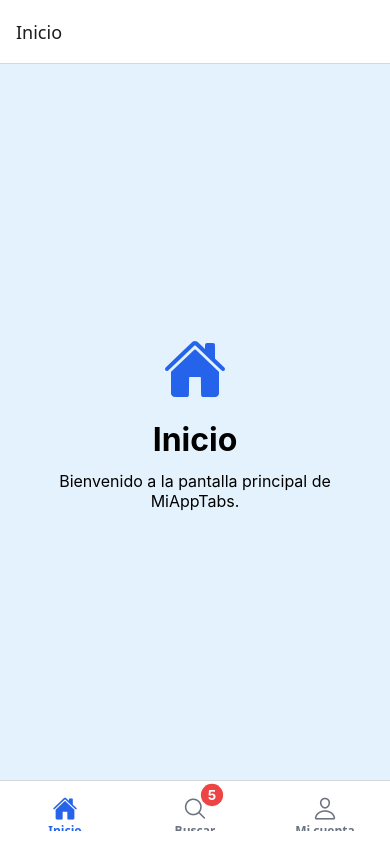
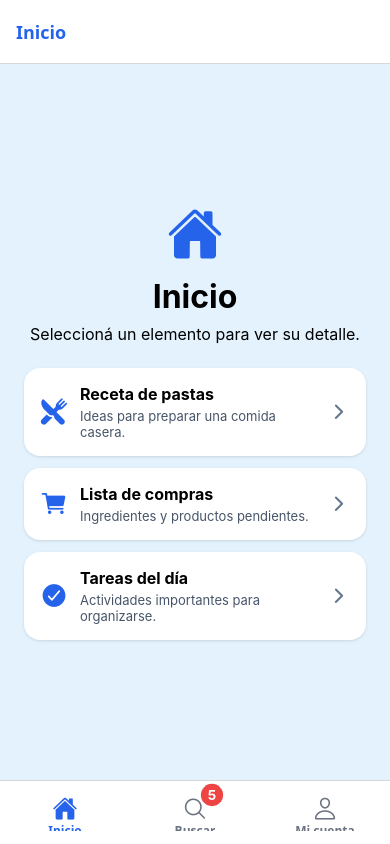
Before and after one commit to ignaci0vidal/MiAppTabs, a React Native app: screen /Lista in a window 390 px wide. Built offline with nearby package versions, Linux system fonts and the light colour scheme.

Commit message:
Agregar stack anidado en Inicio, correspondiente a Ejercicio 3

```diff
--- a/App.tsx
+++ b/App.tsx
@@ -4,7 +4,7 @@ import { NavigationContainer } from '@react-navigation/native';
 import React, { useEffect, useRef } from 'react';
 import { Animated, StyleSheet, View } from 'react-native';
 
-import HomeScreen from './src/screens/HomeScreen';
+import HomeStack from './src/navigation/HomeStack';
 import ProfileScreen from './src/screens/ProfileScreen';
 import SearchScreen from './src/screens/SearchScreen';
 import { RootTabParamList } from './src/types/navigation';
@@ -112,7 +112,13 @@ const App: React.FC = () => {
           ),
         })}
       >
-        <Tab.Screen name="Inicio" component={HomeScreen} />
+        <Tab.Screen
+          name="Inicio"
+          component={HomeStack}
+          options={{
+            headerShown: false,
+          }}
+        />
 
         <Tab.Screen name="Buscar" component={SearchScreen} />
 
--- a/package.json
+++ b/package.json
@@ -12,6 +12,7 @@
     "@expo/vector-icons": "^15.0.3",
     "@react-navigation/bottom-tabs": "^7.15.11",
     "@react-navigation/native": "^7.2.2",
+    "@react-navigation/native-stack": "^7.14.12",
     "expo": "~54.0.33",
     "expo-status-bar": "~3.0.9",
     "react": "19.1.0",
--- /dev/null
+++ b/src/navigation/HomeStack.tsx
@@ -0,0 +1,41 @@
+import React from 'react';
+import { createNativeStackNavigator } from '@react-navigation/native-stack';
+
+import ListaScreen from '../screens/ListaScreen';
+import DetalleScreen from '../screens/DetalleScreen';
+import { HomeStackParamList } from '../types/navigation';
+
+const Stack = createNativeStackNavigator<HomeStackParamList>();
+
+const HomeStack: React.FC = () => {
+  return (
+    <Stack.Navigator
+      initialRouteName="Lista"
+      screenOptions={{
+        headerShown: true,
+        headerTintColor: '#2563EB',
+        headerTitleStyle: {
+          fontWeight: '700',
+        },
+      }}
+    >
+      <Stack.Screen
+        name="Lista"
+        component={ListaScreen}
+        options={{
+          title: 'Inicio',
+        }}
+      />
+
+      <Stack.Screen
+        name="Detalle"
+        component={DetalleScreen}
+        options={({ route }) => ({
+          title: `Detalle #${route.params.id}`,
+        })}
+      />
+    </Stack.Navigator>
+  );
+};
+
+export default HomeStack;
--- /dev/null
+++ b/src/screens/DetalleScreen.tsx
@@ -0,0 +1,100 @@
+import { Ionicons } from '@expo/vector-icons';
+import { RouteProp } from '@react-navigation/native';
+import React from 'react';
+import { StyleSheet, Text, View } from 'react-native';
+
+import { HomeStackParamList } from '../types/navigation';
+
+type DetalleScreenRouteProp = RouteProp<HomeStackParamList, 'Detalle'>;
+
+type Props = {
+  route: DetalleScreenRouteProp;
+};
+
+const detalles = {
+  1: {
+    title: 'Receta de pastas',
+    description:
+      'Detalle de una receta simple para organizar ingredientes, pasos y preparación.',
+    icon: 'restaurant',
+    color: '#2563EB',
+  },
+  2: {
+    title: 'Lista de compras',
+    description:
+      'Detalle de productos pendientes para comprar y organizar mejor las tareas.',
+    icon: 'cart',
+    color: '#EA580C',
+  },
+  3: {
+    title: 'Tareas del día',
+    description:
+      'Detalle de actividades importantes para planificar el día de forma ordenada.',
+    icon: 'checkmark-circle',
+    color: '#16A34A',
+  },
+} as const;
+
+const DetalleScreen: React.FC<Props> = ({ route }) => {
+  const { id } = route.params;
+  const detalle = detalles[id as keyof typeof detalles];
+
+  return (
+    <View style={styles.container}>
+      <View style={styles.card}>
+        <Ionicons name={detalle.icon} size={64} color={detalle.color} />
+
+        <Text style={styles.title}>{detalle.title}</Text>
+
+        <Text style={styles.description}>{detalle.description}</Text>
+
+        <Text style={styles.idText}>ID recibido: {id}</Text>
+      </View>
+    </View>
+  );
+};
+
+export default DetalleScreen;
+
+const styles = StyleSheet.create({
+  container: {
+    flex: 1,
+    backgroundColor: '#E3F2FD',
+    justifyContent: 'center',
+    alignItems: 'center',
+    padding: 24,
+  },
+  card: {
+    width: '100%',
+    backgroundColor: '#FFFFFF',
+    borderRadius: 20,
+    padding: 24,
+    alignItems: 'center',
+    elevation: 3,
+    shadowColor: '#000000',
+    shadowOffset: {
+      width: 0,
+      height: 2,
+    },
+    shadowOpacity: 0.15,
+    shadowRadius: 4,
+  },
+  title: {
+    fontSize: 28,
+    fontWeight: 'bold',
+    marginTop: 16,
+    marginBottom: 12,
+    textAlign: 'center',
+  },
+  description: {
+    fontSize: 16,
+    textAlign: 'center',
+    color: '#475569',
+    marginBottom: 20,
+  },
+  idText: {
+    fontSize: 14,
+    fontWeight: '700',
+    color: '#0F172A',
+  },
+});
--- /dev/null
+++ b/src/screens/ListaScreen.tsx
@@ -0,0 +1,129 @@
+import { Ionicons } from '@expo/vector-icons';
+import { NativeStackNavigationProp } from '@react-navigation/native-stack';
+import React from 'react';
+import {
+  Pressable,
+  StyleSheet,
+  Text,
+  View,
+} from 'react-native';
+
+import { HomeStackParamList } from '../types/navigation';
+
+type ListaScreenNavigationProp = NativeStackNavigationProp<
+  HomeStackParamList,
+  'Lista'
+>;
+
+type Props = {
+  navigation: ListaScreenNavigationProp;
+};
+
+const items = [
+  {
+    id: 1,
+    title: 'Receta de pastas',
+    description: 'Ideas para preparar una comida casera.',
+    icon: 'restaurant',
+  },
+  {
+    id: 2,
+    title: 'Lista de compras',
+    description: 'Ingredientes y productos pendientes.',
+    icon: 'cart',
+  },
+  {
+    id: 3,
+    title: 'Tareas del día',
+    description: 'Actividades importantes para organizarse.',
+    icon: 'checkmark-circle',
+  },
+] as const;
+
+const ListaScreen: React.FC<Props> = ({ navigation }) => {
+  return (
+    <View style={styles.container}>
+      <Ionicons name="home" size={56} color="#2563EB" />
+
+      <Text style={styles.title}>Inicio</Text>
+
+      <Text style={styles.description}>
+        Seleccioná un elemento para ver su detalle.
+      </Text>
+
+      <View style={styles.listContainer}>
+        {items.map((item) => (
+          <Pressable
+            key={item.id}
+            style={styles.itemCard}
+            onPress={() => navigation.navigate('Detalle', { id: item.id })}
+          >
+            <Ionicons name={item.icon} size={28} color="#2563EB" />
+
+            <View style={styles.itemTextContainer}>
+              <Text style={styles.itemTitle}>{item.title}</Text>
+              <Text style={styles.itemDescription}>{item.description}</Text>
+            </View>
+
+            <Ionicons name="chevron-forward" size={22} color="#64748B" />
+          </Pressable>
+        ))}
+      </View>
+    </View>
+  );
+};
+
+export default ListaScreen;
+
+const styles = StyleSheet.create({
+  container: {
+    flex: 1,
+    backgroundColor: '#E3F2FD',
+    justifyContent: 'center',
+    alignItems: 'center',
+    padding: 24,
+  },
+  title: {
+    fontSize: 32,
+    fontWeight: 'bold',
+    marginTop: 12,
+    marginBottom: 8,
+  },
+  description: {
+    fontSize: 16,
+    textAlign: 'center',
+    marginBottom: 24,
+  },
+  listContainer: {
+    width: '100%',
+    gap: 12,
+  },
+  itemCard: {
+    backgroundColor: '#FFFFFF',
+    borderRadius: 16,
+    padding: 16,
+    flexDirection: 'row',
+    alignItems: 'center',
+    gap: 12,
+    elevation: 2,
+    shadowColor: '#000000',
+    shadowOffset: {
+      width: 0,
+      height: 1,
+    },
+    shadowOpacity: 0.12,
+    shadowRadius: 3,
+  },
+  itemTextContainer: {
+    flex: 1,
+  },
+  itemTitle: {
+    fontSize: 16,
+    fontWeight: '700',
+    marginBottom: 4,
+  },
+  itemDescription: {
+    fontSize: 13,
+    color: '#475569',
+  },
+});
```
Also changed, not shown: src/types/navigation.ts (+7 -0 lines), 1 other file (tests, documents, lock files or other folders).
